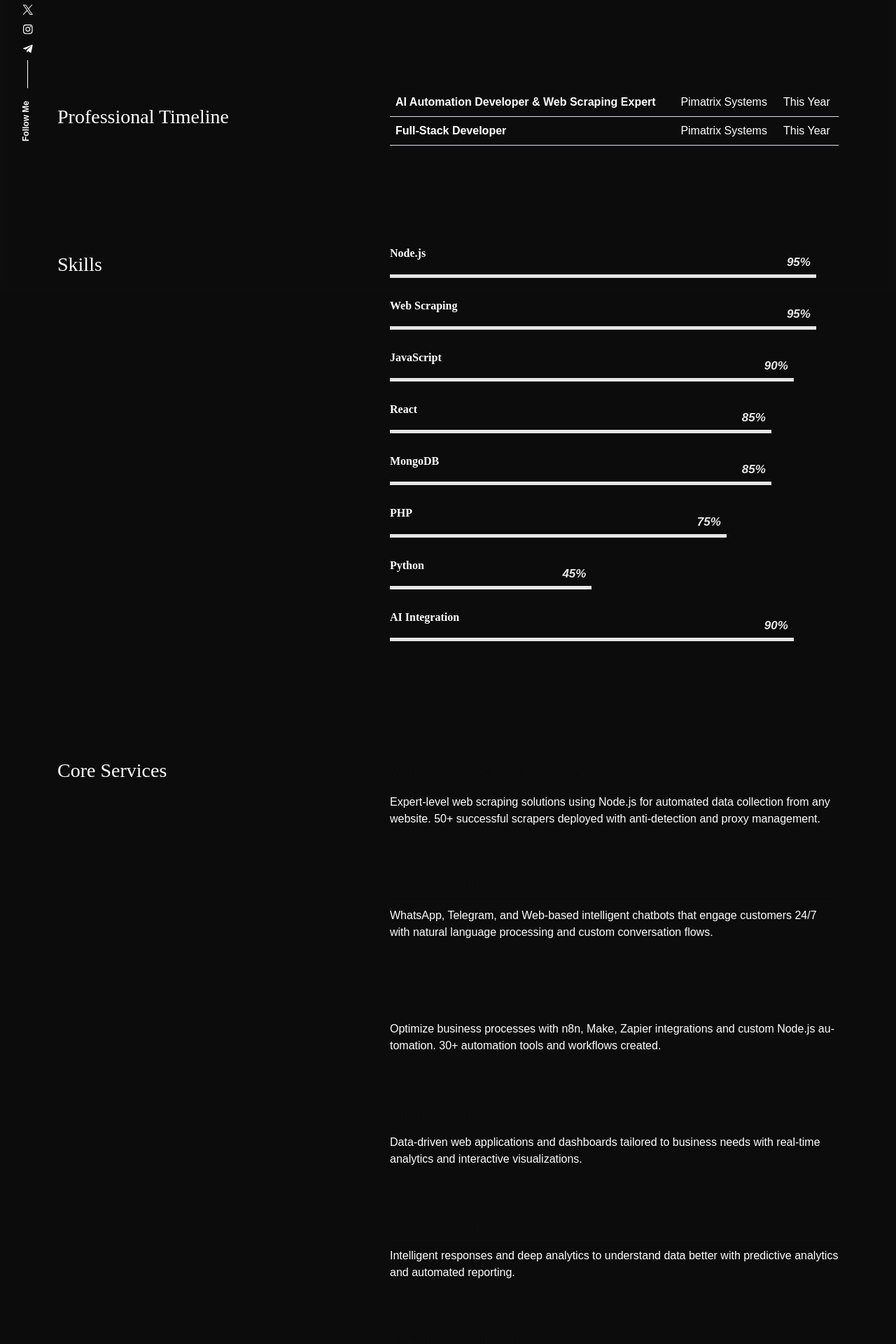
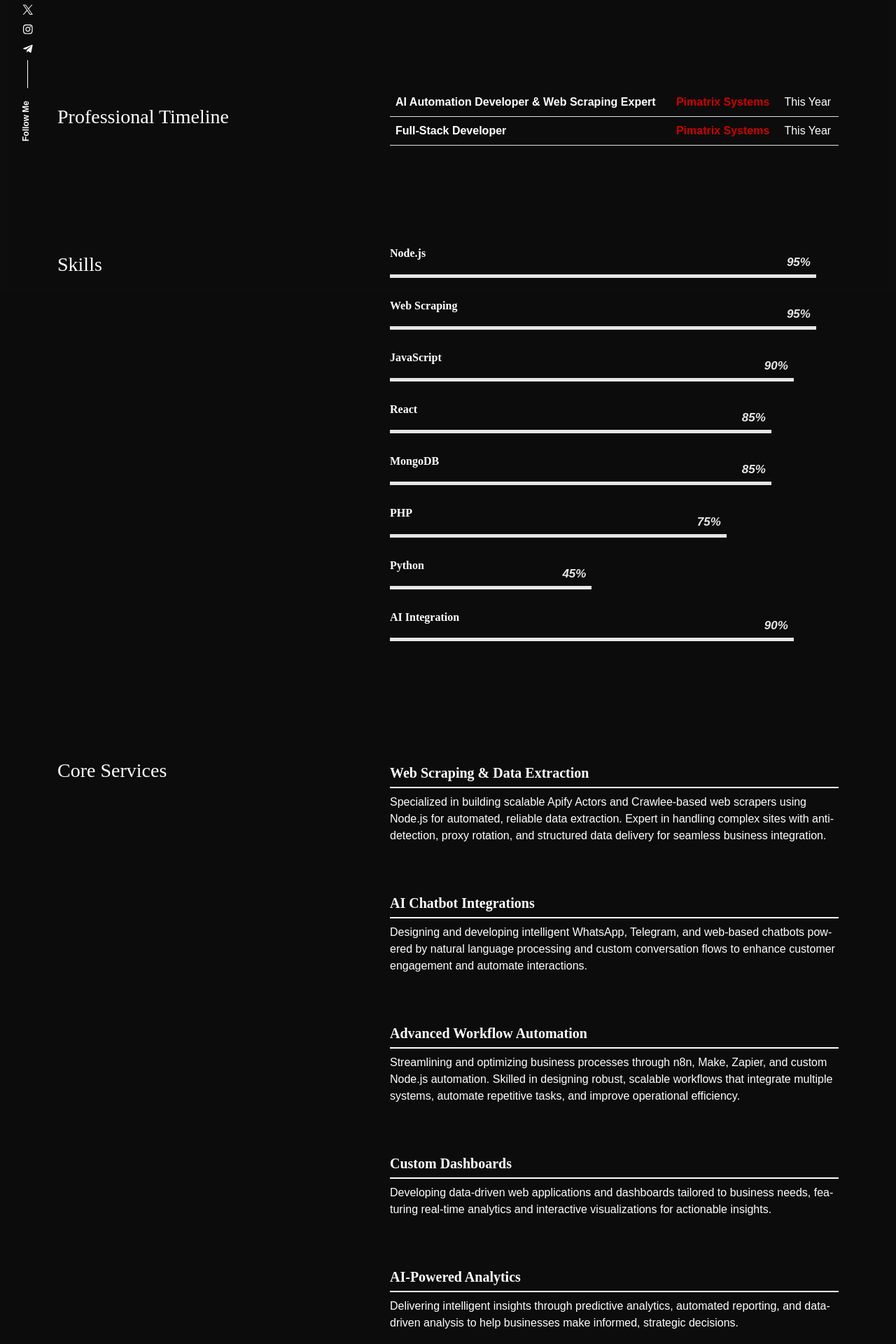
Before and after one commit to salimuddin07/my-portfolio-master, a React (Create React App) app: page /about in a window 1280 px wide. Shown: the part 380-2300 px from the top of the page at 70% size. Built offline with nearby package versions, Linux system fonts and the light colour scheme; the HTML template or start-up script is replaced by a standard one.

Commit message:
Update job titles and descriptions: enhance company links and improve service descriptions for clarity and detail

```diff
--- a/src/content_option.js
+++ b/src/content_option.js
@@ -26,11 +26,13 @@ const dataabout = {
 const worktimeline = [{
         jobtitle: "AI Automation Developer & Web Scraping Expert",
         where: "Pimatrix Systems",
+        companyUrl: "https://pimatrixsystem.com/",
         date: "This Year",
     },
     {
         jobtitle: "Full-Stack Developer",
         where: "Pimatrix Systems",
+        companyUrl: "https://pimatrixsystem.com/",
         date: "This Year",
     },
 ];
@@ -71,42 +73,42 @@ const skills = [{
 
 const services = [{
         title: "Web Scraping & Data Extraction",
-        description: "Expert-level web scraping solutions using Node.js for automated data collection from any website. 50+ successful scrapers deployed with anti-detection and proxy management.",
+        description: "Specialized in building scalable Apify Actors and Crawlee-based web scrapers using Node.js for automated, reliable data extraction. Expert in handling complex sites with anti-detection, proxy rotation, and structured data delivery for seamless business integration.",
     },
     {
         title: "AI Chatbot Integrations",
-        description: "WhatsApp, Telegram, and Web-based intelligent chatbots that engage customers 24/7 with natural language processing and custom conversation flows.",
+        description: "Designing and developing intelligent WhatsApp, Telegram, and web-based chatbots powered by natural language processing and custom conversation flows to enhance customer engagement and automate interactions.",
     },
     {
         title: "Advanced Workflow Automation",
-        description: "Optimize business processes with n8n, Make, Zapier integrations and custom Node.js automation. 30+ automation tools and workflows created.",
+        description: "Streamlining and optimizing business processes through n8n, Make, Zapier, and custom Node.js automation. Skilled in designing robust, scalable workflows that integrate multiple systems, automate repetitive tasks, and improve operational efficiency.",
     },
     {
         title: "Custom Dashboards",
-        description: "Data-driven web applications and dashboards tailored to business needs with real-time analytics and interactive visualizations.",
+        description: "Developing data-driven web applications and dashboards tailored to business needs, featuring real-time analytics and interactive visualizations for actionable insights.",
     },
     {
         title: "AI-Powered Analytics",
-        description: "Intelligent responses and deep analytics to understand data better with predictive analytics and automated reporting.",
+        description: "Delivering intelligent insights through predictive analytics, automated reporting, and data-driven analysis to help businesses make informed, strategic decisions.",
     },
     {
         title: "Complete AI Solutions",
-        description: "End-to-end AI automation for businesses ready to transform operations with full-stack development and AI model integration.",
+        description: "Providing end-to-end AI automation for businesses, combining full-stack development with seamless AI model integration to transform operations and drive efficiency.",
     },
 ];
 
 const dataportfolio = [{
         img: "https://images.unsplash.com/photo-1555949963-aa79dcee981c?w=400&h=300&fit=crop",
         title: "Advanced Web Scraping Suite",
-        description: "Comprehensive web scraping solution with Node.js, capable of extracting data from complex websites with anti-detection measures. 50+ scrapers deployed successfully.",
+        description: "Comprehensive Node.js web scraping solution capable of extracting data from complex websites with anti-detection mechanisms. Designed for scalable, reliable, and automated data collection.",
         link: "https://github.com/salimuddin07",
         category: "Web Scraping",
-        tech: "Node.js, Puppeteer, Playwright, Cheerio, axios, apify"
+        tech: "Node.js, Puppeteer, Playwright, Cheerio, axios, Apify"
     },
     {
         img: "https://images.unsplash.com/photo-1531482615713-2afd69097998?w=400&h=300&fit=crop",
         title: "Intelligent Chatbot Platform",
-        description: "Advanced AI-powered chatbot system with multi-platform integration supporting WhatsApp, Telegram, and web interfaces with NLP.",
+        description: "Advanced AI-powered chatbot system with multi-platform integration for WhatsApp, Telegram, and web interfaces, leveraging natural language processing for intelligent interactions.",
         link: "https://github.com/salimuddin07",
         category: "AI Automation",
         tech: "Node.js, JavaScript, Python, AI APIs"
@@ -122,23 +124,23 @@ const dataportfolio = [{
     {
         img: "https://images.unsplash.com/photo-1563013544-824ae1b704d3?w=400&h=300&fit=crop",
         title: "E-commerce AI Assistant",
-        description: "Intelligent shopping assistant with personalized recommendations, automated customer support, and inventory management integration.",
+        description: "Intelligent shopping assistant providing personalized recommendations, automated customer support, and seamless inventory management integration.",
         link: "https://github.com/salimuddin07",
         category: "AI Integration",
-        tech: "Node.js, Python,JavaScript, PostgreSQL, n8n, Make"
+        tech: "Node.js, Python, JavaScript, PostgreSQL, n8n, Make"
     },
     {
         img: "https://images.unsplash.com/photo-1611162617474-5b21e879e113?w=400&h=300&fit=crop",
         title: "Social Media Automation",
-        description: "Advanced content scheduling and posting automation for Instagram, Facebook, and Twitter with AI-powered content optimization.",
+        description: "Advanced content scheduling and posting automation for Instagram, Facebook, and Twitter, featuring AI-powered content optimization.",
         link: "https://github.com/salimuddin07",
         category: "Content Automation",
-        tech: "JavaScript,API, Zapier,n8n, Make"
+        tech: "JavaScript, API, Zapier, n8n, Make"
     },
     {
         img: "https://images.unsplash.com/photo-1551288049-bebda4e38f71?w=400&h=300&fit=crop",
         title: "AI Analytics Platform",
-        description: "A comprehensive data analytics platform that enables businesses to extract actionable insights through advanced data processing, interactive visualizations, and real-time reporting. Designed for scalability and performance, it empowers teams to make data-driven decisions with ease.",
+        description: "Comprehensive data analytics platform enabling businesses to extract actionable insights through advanced data processing, interactive visualizations, and real-time reporting. Built for scalability and performance, empowering teams to make data-driven decisions efficiently.",
         link: "https://github.com/salimuddin07",
         category: "Data Science",
         tech: "JavaScript, Python, Node.js, AWS, PostgreSQL, MongoDB, Docker"
@@ -146,7 +148,7 @@ const dataportfolio = [{
     {
         img: "https://images.unsplash.com/photo-1460925895917-afdab827c52f?w=400&h=300&fit=crop",
         title: "Enterprise Web Application",
-        description: "Scalable enterprise web application with user authentication, real-time notifications, payment integration, and comprehensive admin dashboard.",
+        description: "Scalable enterprise web application featuring user authentication, real-time notifications, payment integration, and a comprehensive admin dashboard.",
         link: "https://github.com/salimuddin07",
         category: "Full-Stack",
         tech: "JavaScript, React, TypeScript, Docker"
--- a/src/pages/about/index.js
+++ b/src/pages/about/index.js
@@ -49,7 +49,20 @@ export const About = () => {
                   return (
                     <tr key={i}>
                       <th scope="row">{data.jobtitle}</th>
-                      <td>{data.where}</td>
+                      <td>
+                        {data.companyUrl ? (
+                          <a
+                            href={data.companyUrl}
+                            target="_blank"
+                            rel="noopener noreferrer"
+                            className="company-link"
+                          >
+                            {data.where}
+                          </a>
+                        ) : (
+                          data.where
+                        )}
+                      </td>
                       <td>{data.date}</td>
                     </tr>
                   );
--- a/src/pages/about/style.css
+++ b/src/pages/about/style.css
@@ -63,8 +63,8 @@
 
 .service__title {
     padding: 8px 0;
-    border-bottom: solid 2px var(--primary-color);
-    color: var(--primary-color);
+    border-bottom: solid 2px var(--secondary-color);
+    color: var(--text-color);
     font-weight: 600;
 }
 
@@ -429,3 +429,16 @@
         font-size: 0.6rem;
     }
 }
+
+/* Company link styling */
+.company-link {
+    color: var(--text-color-3) !important;
+    text-decoration: none;
+    font-weight: 600;
+    transition: all 0.3s ease;
+}
+
+.company-link:hover {
+    color: var(--text-color) !important;
+    text-decoration: none;
+}
```
